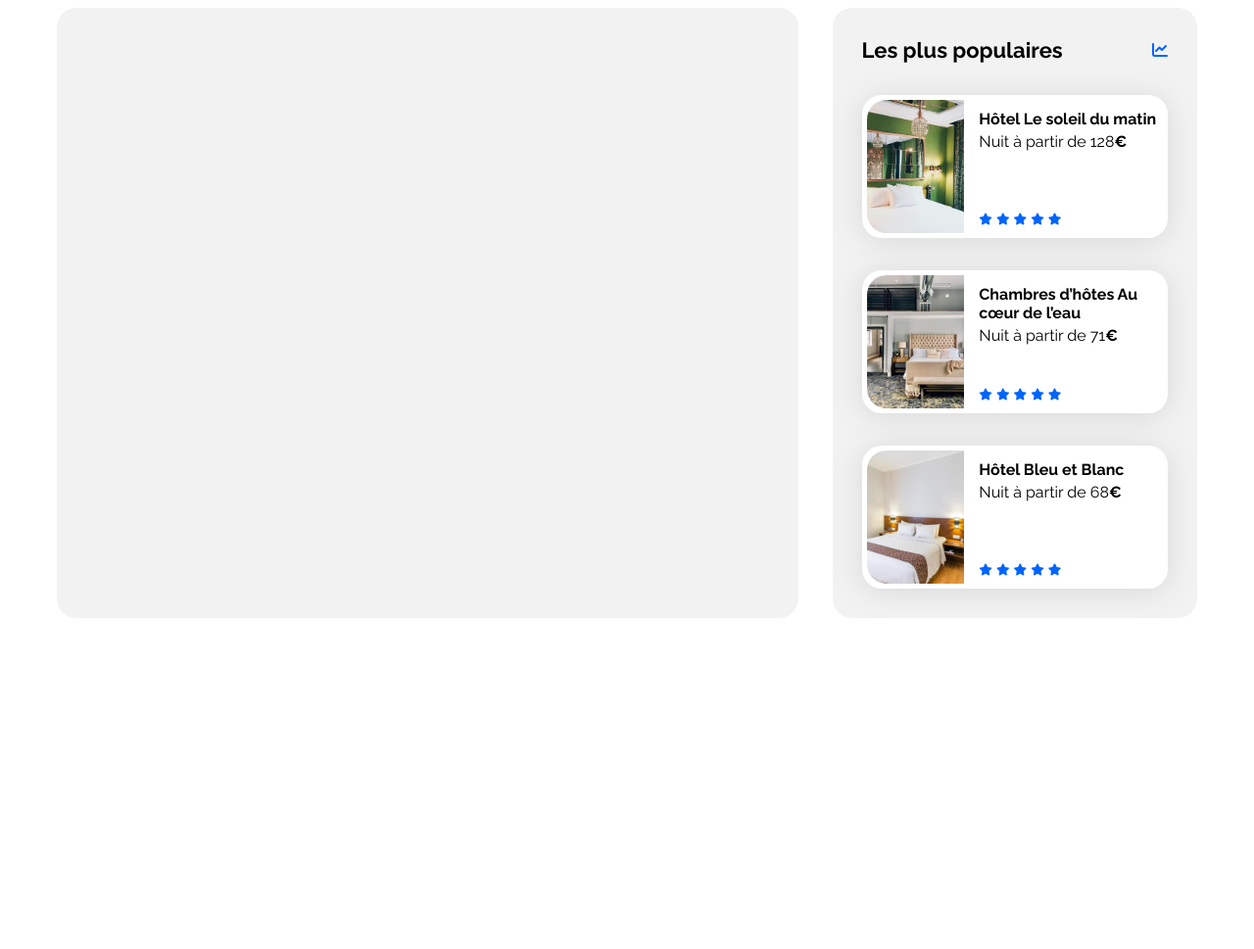
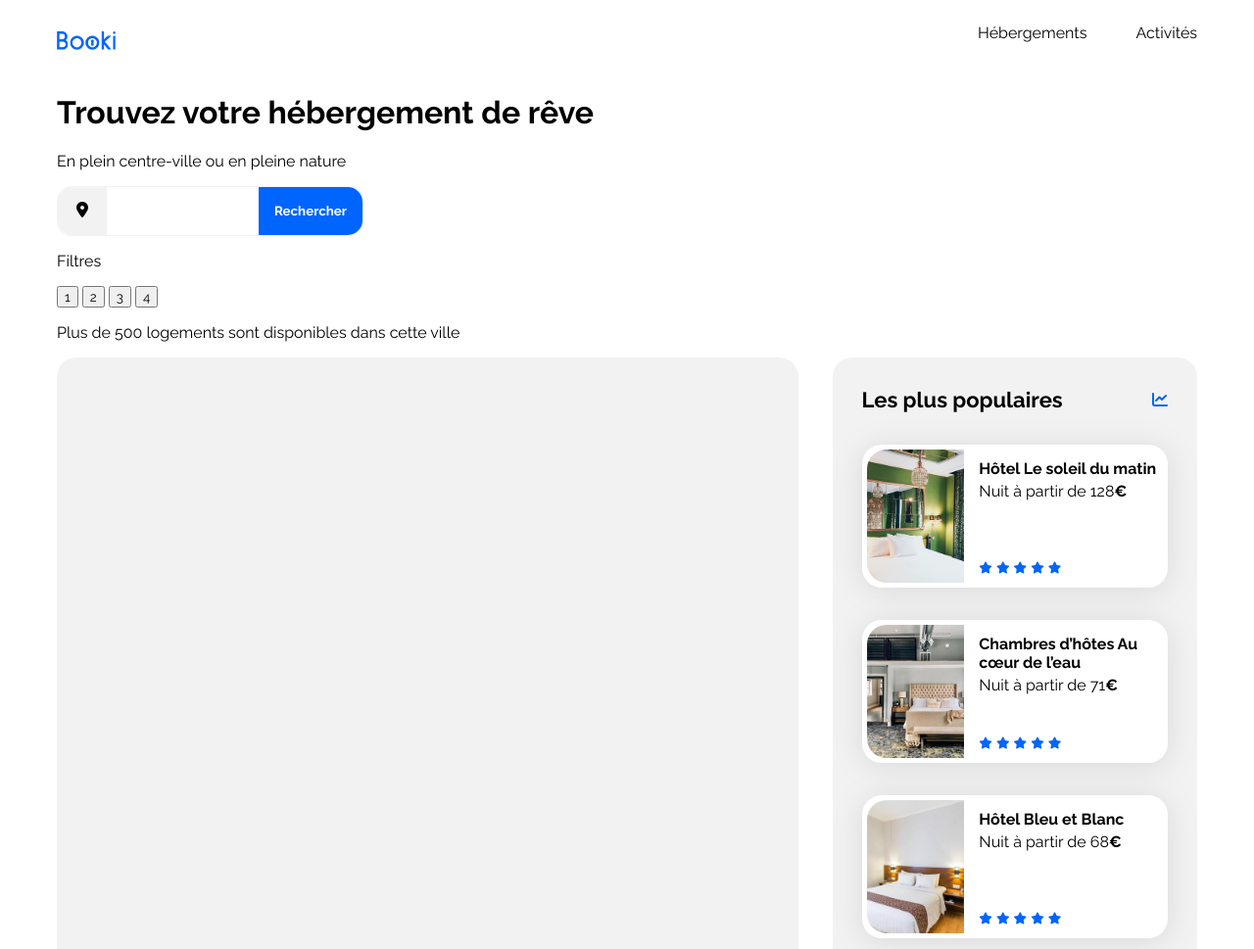
Before and after one commit to SofianAbd/Booki, a plain HTML site: page index.html in a window 1280 px wide. Shown: the top 969 px of the page at 98% size. Before the commit the page ends 800 px from the top, so only its background shows below. Drawn offline with Linux system fonts and the light colour scheme.

Commit message:
header + search

```diff
--- a/css/style.css
+++ b/css/style.css
@@ -7,6 +7,38 @@
     --main-color: #0065FC;
     --main-bg-color: #F2F2F2;
     --filter-bg-color: #DEEBFF;
+}
+
+header {
+    display: flex;
+    justify-content: space-between;
+    align-items: center;
+}
+
+.logo {
+    height: 19px;
+
+}
+
+nav {
+    display:flex;
+    justify-content: center;
+}
+
+nav ul {
+    display:flex;
+    list-style: none;
+    gap:50px;
+    padding-left: 0%;
+}
+
+.lien {
+    color:black;
+    text-decoration: none;
+}
+
+.lien:hover {
+    color:blue;
 }
 
 .fa-solid {
@@ -53,6 +85,51 @@ body {
     color: var(--main-bg-color)
 }
 
+/****** Style du formulaire ***********/
+
+form {
+    display: flex;
+    align-items: center;
+    height: 49px;
+    border: 1px solid #F2F2F2;
+    border-radius: 15px;
+    width:fit-content;
+}
+
+.arrondiegauche {
+    width: 50px;
+    height: 49px;
+    left: 0px;
+    top: 0px;
+    background-color:#F2F2F2;
+    border-radius: 15px 0px 0px 15px;
+    display: flex;
+    justify-content: center;
+    align-items: center;
+}
+
+.champ {
+    height: 100%;
+    box-sizing: border-box;
+    border:none;
+}
+
+.rechercher {
+    height: 100%;
+    box-sizing: border-box;
+    background-color: #0065FC;
+    border: none;
+    border-radius: 0px 15px 15px 0px;
+    color:white;
+    font-weight: 700;
+    padding-left: 16px;
+    padding-right: 16px;
+}
+
+.fa-location-dot {
+    color:black;
+    height: 18px;
+}
 /****** Hebergements And Populaires ***********/
 .hebergements-and-populaires {
     display: flex;
--- a/index.html
+++ b/index.html
@@ -16,8 +16,31 @@
 
 <body>
     <div class="main-container">
-        <header></header>
+        <header>
+                <img src="images/logo/booki.png" alt="logo booki" class="logo">
+            <nav>
+                <ul>
+                    <li><a class="lien" href="#">Hébergements</a></p></li>
+                    <li><a class="lien" href="#">Activités</a></p></li>
+                </ul>
+            </nav>
+        </header>
         <main>
+            <h1>Trouvez votre hébergement de rêve</h1>
+            <p class="description">En plein centre-ville ou en pleine nature</p>
+            <div class="formulaire">
+                <form>
+                    <div class="arrondiegauche"><i class="fa-solid fa-location-dot"></i></div>
+                    <input type="text" name="nomville" class="champ"><br>
+                    <input type="button" value="Rechercher" class="rechercher">
+                </form>
+            </div>
+            <p>Filtres</p>
+        <button type="button" >1</button>
+        <button type="button" >2</button>
+        <button type="button" >3</button>
+        <button type="button" >4</button>
+        <p>Plus de 500 logements sont disponibles dans cette ville</p>
             <div class="hebergements-and-populaires">
                 <section class="hebergements">
 
```
